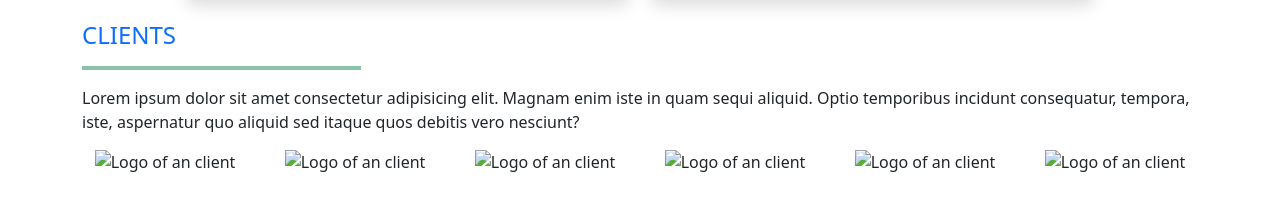
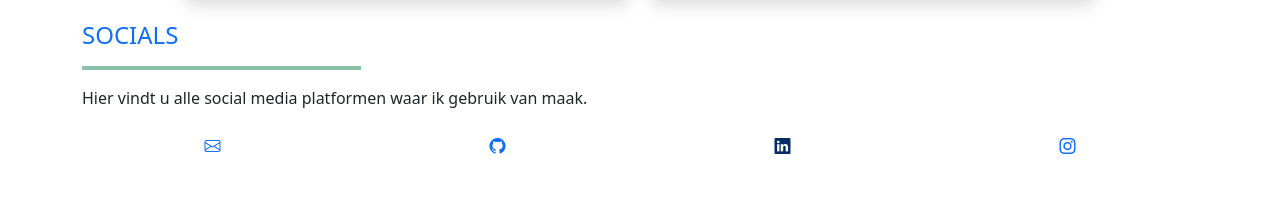
Before and after one commit to R-Kalloe/R-Kalloe.github.io, a plain HTML site: page index.html in a window 1280 px wide. Shown: the part 1630-1833 px from the top of the page. Drawn offline with nearby package versions, Linux system fonts and the light colour scheme.

Commit message:
Social media icons toegevoegd

```diff
--- a/index.html
+++ b/index.html
@@ -31,7 +31,7 @@
           <div class="col-md-4">
             <i class="bi bi-envelope text-success"
               ><a class="text-decoration-none text-black fst-normal">
-                rowesh.kalloe@outlook.com</a
+                302515056@student.rocmondriaan.nl</a
               ></i
             >
           </div>
@@ -42,9 +42,9 @@
             <div class="vr"></div>
             <i class="bi bi-github m-2 text-secondary"></i>
             <div class="vr"></div>
+            <i class="bi bi-linkedin m-2 text-secondary"></i>
+            <div class="vr"></div>
             <i class="bi bi-instagram m-2 text-secondary"></i>
-            <div class="vr"></div>
-            <i class="bi bi-linkedin m-2 text-secondary"></i>
           </div>
         </div>
       </div>
@@ -123,9 +123,17 @@
             </a>
             <ul class="dropdown-menu">
               <li><a class="dropdown-item" href="#">Alle projecten</a></li>
-              <li><a class="dropdown-item" href="#projects-websites">Websites</a></li>
-              <li><a class="dropdown-item" href="#projects-webgames">Webgames</a></li>
-              <li><a class="dropdown-item" href="#projects-dashboards">Dashboards</a></li>
+              <li>
+                <a class="dropdown-item" href="#projects-websites">Websites</a>
+              </li>
+              <li>
+                <a class="dropdown-item" href="#projects-webgames">Webgames</a>
+              </li>
+              <li>
+                <a class="dropdown-item" href="#projects-dashboards"
+                  >Dashboards</a
+                >
+              </li>
             </ul>
           </li>
           <li class="nav-item">
@@ -337,13 +345,11 @@
       <div class="container-md clients">
         <div class="row">
           <div class="col-md-12">
-            <h1 class="fs-4 text-uppercase text-primary">Clients</h1>
+            <h1 class="fs-4 text-uppercase text-primary">Socials</h1>
             <hr class="border border-success border-2 opacity-50 w-25" />
-            <p>
-              Lorem ipsum dolor sit amet consectetur adipisicing elit. Magnam
-              enim iste in quam sequi aliquid. Optio temporibus incidunt
-              consequatur, tempora, iste, aspernatur quo aliquid sed itaque quos
-              debitis vero nesciunt?
+            <p class="mb-4">
+              Hier vindt u alle social media platformen waar ik gebruik van
+              maak.
             </p>
           </div>
         </div>
@@ -352,47 +358,19 @@
     <div class="container-fluid">
       <div class="container-md mb-5">
         <div class="row">
-          <div class="col-md-2 d-flex justify-content-center">
-            <img
-              class="img-fluid"
-              src="img/clients/client-1.png"
-              alt="Logo of an client"
-            />
+          <div class="col-md-3 d-flex justify-content-center">
+            <a href="mailto:302515056@student.rocmondriaan.nl" target="_blank"
+              ><i class="bi bi-envelope social-icon"></i
+            ></a>
           </div>
-          <div class="col-md-2 d-flex justify-content-center">
-            <img
-              class="img-fluid"
-              src="img/clients/client-2.png"
-              alt="Logo of an client"
-            />
+          <div class="col-md-3 d-flex justify-content-center">
+            <a href="https://github.com/R-Kalloe" target="_blank"><i class="bi bi-github social-icon icon-color-github"></i></a>
           </div>
-          <div class="col-md-2 d-flex justify-content-center">
-            <img
-              class="img-fluid"
-              src="img/clients/client-3.png"
-              alt="Logo of an client"
-            />
+          <div class="col-md-3 d-flex justify-content-center">
+            <a href="https://www.linkedin.com/in/rowesh-kalloe-6417aa2a3/" target="_blank"><i class="bi bi-linkedin social-icon text-primary-emphasis"></i></a>
           </div>
-          <div class="col-md-2 d-flex justify-content-center">
-            <img
-              class="img-fluid"
-              src="img/clients/client-4.png"
-              alt="Logo of an client"
-            />
-          </div>
-          <div class="col-md-2 d-flex justify-content-center">
-            <img
-              class="img-fluid"
-              src="img/clients/client-5.png"
-              alt="Logo of an client"
-            />
-          </div>
-          <div class="col-md-2 d-flex justify-content-center">
-            <img
-              class="img-fluid"
-              src="img/clients/client-6.png"
-              alt="Logo of an client"
-            />
+          <div class="col-md-3 d-flex justify-content-center">
+            <a href="https://instagram.com/roweshkalloe" target="_blank"><i class="bi bi-instagram social-icon icon-color-instagram"></i></a>
           </div>
         </div>
       </div>
```
